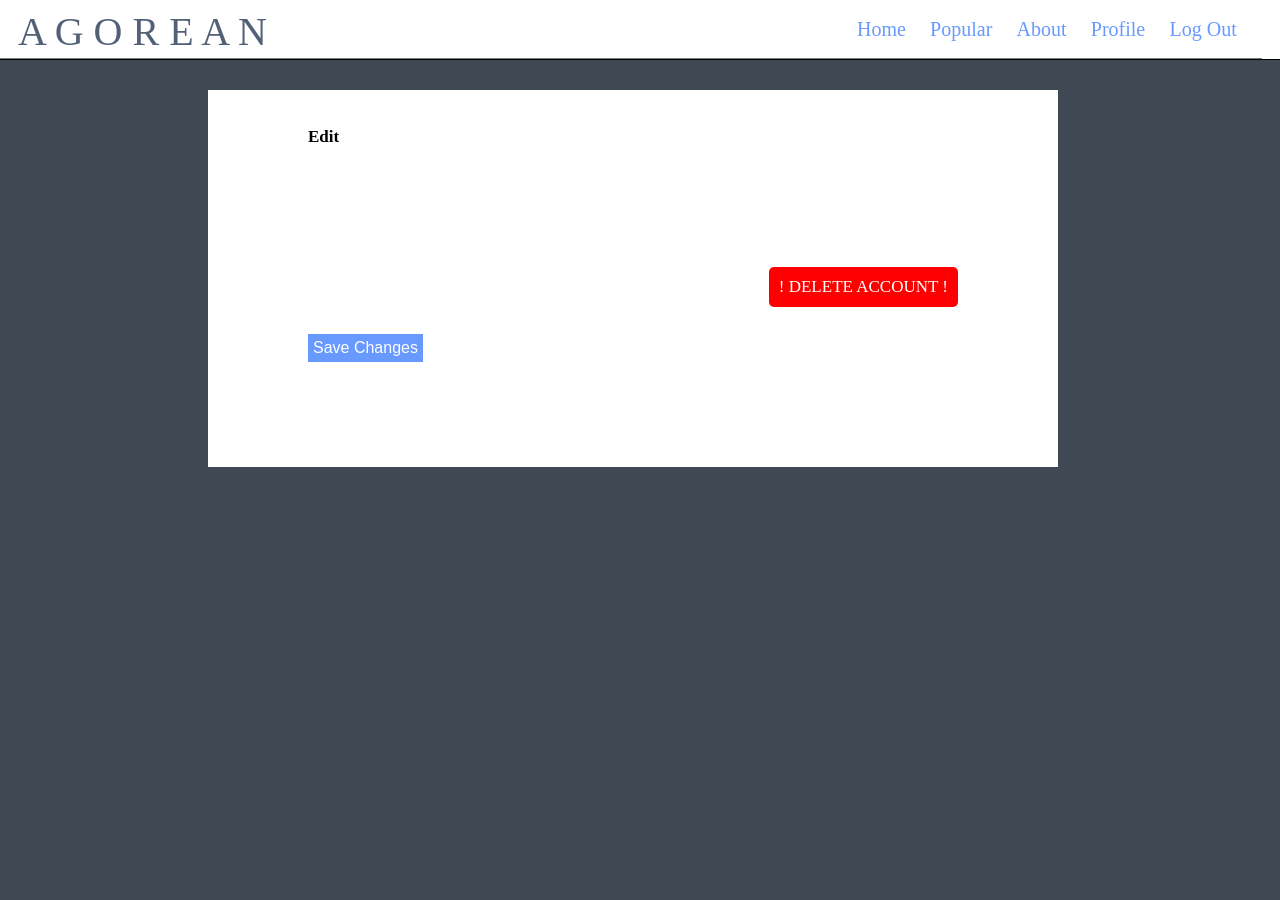
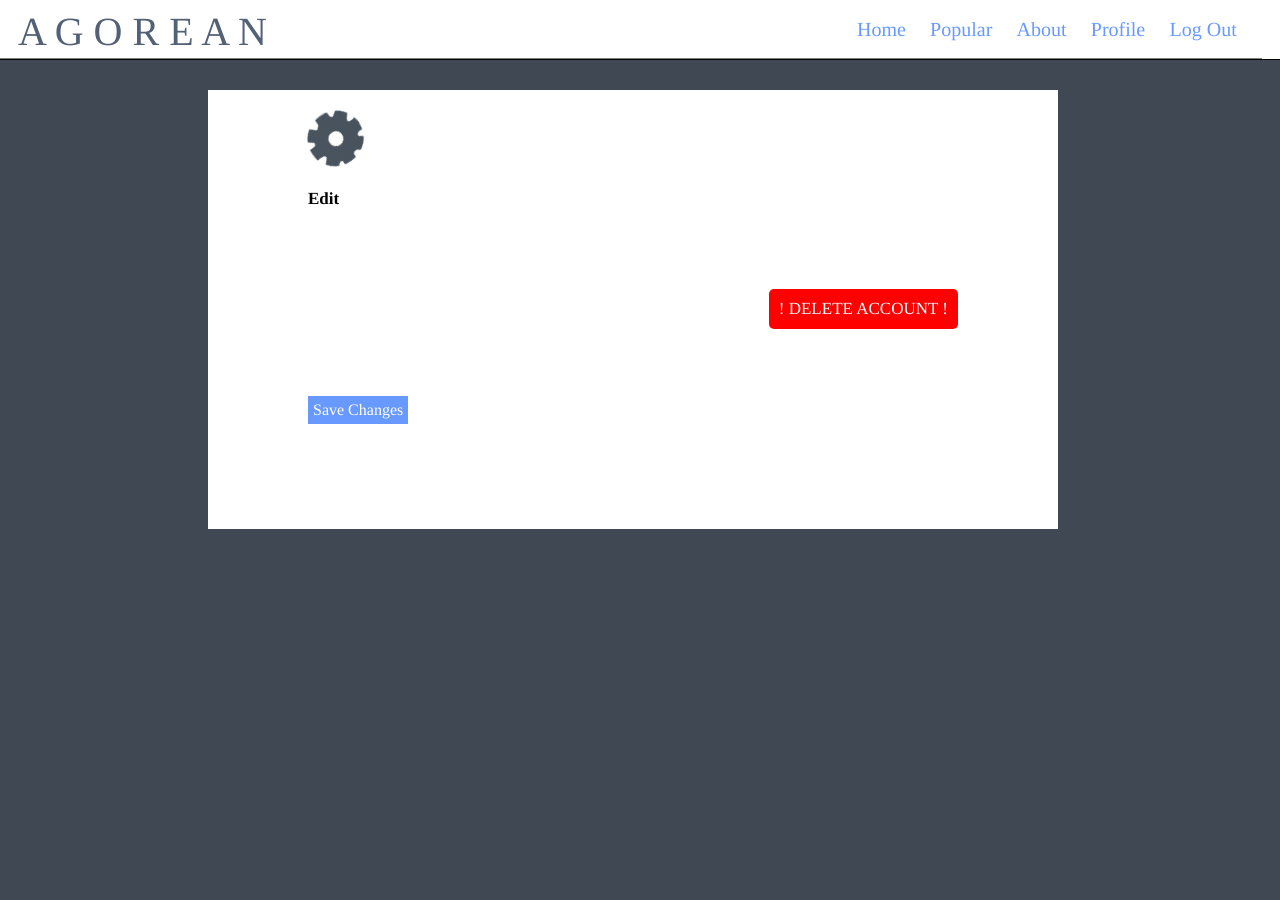
Before and after one commit to acovian/Agorean, a Django app: template apps/user_app/templates/user_app/settings.html in a window 1280 px wide. Run offline with Django 3.2, Linux system fonts and the light colour scheme; the template is opened without the code that fills it, so the values that code supplies are empty; parts of the project's set-up code (start-up, migrations or seed data) failed here and were passed over.

```diff
--- a/apps/message_app/models.py
+++ b/apps/message_app/models.py
@@ -54,6 +54,12 @@ class CommentManager(models.Manager):
             comment = self.create_comment(data['comment'], message, user)
             return (True, comment)
 
+    def destroy_comment(self, comment_id):
+        comment_id = int(comment_id)
+        comment = Comment.objects.get(id=comment_id)
+        comment.delete()
+        return True
+
 class Comment(models.Model):
     comment = models.TextField()
     user = models.ForeignKey(User, on_delete=models.CASCADE)
--- a/apps/message_app/static/message_app/about.css
+++ b/apps/message_app/static/message_app/about.css
@@ -1,3 +1,7 @@
+*{
+  font-family: times;
+}
+
 #main{
   background-color: #404853;
   border-top-style: solid;
--- a/apps/message_app/static/message_app/edit.css
+++ b/apps/message_app/static/message_app/edit.css
@@ -1,5 +1,6 @@
 * {
   font-size: 17px;
+  font-family: times;
 }
 #main{
   background-color: #404853;
--- a/apps/message_app/static/message_app/index.css
+++ b/apps/message_app/static/message_app/index.css
@@ -1,8 +1,6 @@
-html, body{
-  height: 100%;
-}
 * {
   font-size: 17px;
+  font-family: times;
 }
 #main{
   background-color: #404853;
--- a/apps/message_app/static/message_app/navbar.css
+++ b/apps/message_app/static/message_app/navbar.css
@@ -1,4 +1,8 @@
 /* #2a363f */
+*{
+  font-family: times;
+}
+
 a{
   text-decoration: none;
 }
--- a/apps/message_app/static/message_app/popular.css
+++ b/apps/message_app/static/message_app/popular.css
@@ -1,9 +1,6 @@
-html, body{
-  height: 100%
-}
-
 * {
   font-size: 17px;
+  font-family: times;
 }
 #main{
   background-color: #404853;
--- a/apps/message_app/templates/message_app/about.html
+++ b/apps/message_app/templates/message_app/about.html
@@ -8,7 +8,9 @@
       <h1>About Agorean</h1>
       <img id="squid" class="bounce" src="../media/agorean_squid.jpg" alt="">
       <p>Agorean is a social media platform allowing users to share their stories with the world.</p>
-      <p>Put together with Python's Django framework, it was made to allow users to login and/or register to post stories, comment under stories, and like stories. The site also allows users to edit and delete their own posts.</p>
+      <p>Put together with Python's Django framework, it was made to allow users to login
+        and/or register to post stories, comment under stories, and like stories. The
+        site also allows users to edit and delete their own posts and comments.</p>
     </div>
   </div>
 {% endblock %}
--- a/apps/message_app/templates/message_app/navbar.html
+++ b/apps/message_app/templates/message_app/navbar.html
@@ -25,13 +25,13 @@
     {% block content %}
     {% endblock %}
     <script type="text/javascript">
-    window.onscroll = function() {myFunction()};
+    window.onscroll = function() {followMe()};
 
     var navbar = document.getElementById("navbar");
 
     var sticky = navbar.offsetTop;
 
-    function myFunction() {
+    function followMe() {
       if (window.pageYOffset > sticky) {
         navbar.classList.add("sticky");
       } else {
--- a/apps/message_app/templates/message_app/post.html
+++ b/apps/message_app/templates/message_app/post.html
@@ -34,7 +34,11 @@
   <div id = "comment">
     <hr>
     <a id = "commentuser" href = "{% url 'user_app:user' id=comment.user.id %}">{{comment.user.username}}</a>
-    {{comment.comment}}<br>
+    {{comment.comment}}
+    {% if comment.user.id == request.session.user.id %}
+      <a id="comment_delete" href="{% url 'message_app:delete_comment' comment.id %}">x</a>
+    {% endif %}
+    <br>
   </div>
   {% empty %}
     <p>0 Comments</p>
--- a/apps/message_app/urls.py
+++ b/apps/message_app/urls.py
@@ -8,6 +8,7 @@ urlpatterns = [
     url(r'^$', views.index, name='index'),
     url(r'^newmessage$', views.newmessage, name='newmessage'),
     url(r'^delete/(?P<message_id>\d+)/', views.delete, name='delete'),
+    url(r'^delete_comment/(?P<comment_id>\d+)/', views.delete_comment, name='delete_comment'),
     url(r'^edit/(?P<message_id>\d+)/', views.edit, name='edit'),
     url(r'^update_information(?P<message_id>\d+)/', views.update_information, name='update_information'),
     ###
--- a/apps/message_app/views.py
+++ b/apps/message_app/views.py
@@ -22,6 +22,10 @@ def delete(request, message_id):
     valid = Message.objects.destroy_message(message_id)
     return redirect(request.META.get('HTTP_REFERER'))
 
+def delete_comment(request, comment_id):
+    valid = Comment.objects.destroy_comment(comment_id)
+    return redirect(request.META.get('HTTP_REFERER'))
+
 def like(request, message_id):
     thing = request.session['user']
     user_id = thing['id']
@@ -42,7 +46,7 @@ def popular(request):
 
 def popularpage(request):
     context = {
-        'posts' : Message.objects.annotate(thing=Count('messagelikes')).order_by('-thing')
+        'posts' : Message.objects.annotate(thing=Count('messagelikes')).order_by('-thing')[:5]
     }
     return render(request, 'message_app/popular.html', context)
 
--- a/apps/user_app/static/user_app/settings.css
+++ b/apps/user_app/static/user_app/settings.css
@@ -4,6 +4,7 @@ html, body{
 
 * {
   font-size: 17px;
+  font-family: times;
 }
 #main{
   background-color: #404853;
@@ -23,9 +24,19 @@ html, body{
   width: 650px;
 }
 
-input{
-  border-style: none;
+#gear{
+  width: 55px;
+  border-radius: 100%;
+  -webkit-animation:spin 4s linear infinite;
+  animation:spin 4s linear infinite;
+}
+@keyframes spin { 100% { -webkit-transform: rotate(360deg); transform:rotate(360deg); }
+}
+
+.inputclass{
+  border: none;
   margin-bottom: 10px;
+  color: #404853;
 }
 
 #submit{
@@ -40,7 +51,7 @@ input{
 #delete_account{
   display: inline-block;
   float: right;
-  margin-top: -100px;
+  margin-top: -140px;
   background-color: red;
   padding: 10px;
   color: white;
--- a/apps/user_app/static/user_app/user.css
+++ b/apps/user_app/static/user_app/user.css
@@ -1,5 +1,5 @@
-html, body{
-  height: 100%;
+*{
+  font-family: times;
 }
 
 #main{
@@ -28,6 +28,7 @@ h3{
 #gear{
   display: inline;
   width: 15px;
+  border-radius: 100%;
   margin-top: 5px;
   -webkit-animation:spin 4s linear infinite;
   animation:spin 4s linear infinite;
--- a/apps/user_app/templates/user_app/settings.html
+++ b/apps/user_app/templates/user_app/settings.html
@@ -6,15 +6,17 @@
 
     <div id="main">
 
+
       <div id="main_body">
+        <img id="gear" src="/media/gear.jpg" alt="">
         <h3>Edit {{user.username}}</h3>
         <form id="edit_form" action="{% url 'user_app:update_information' user.id %}" method="post">
           {% csrf_token %}
-          <input type="text" name="username" value="{{user.username}}"><br>
-          <input type="text" name="first_name" value="{{user.first_name}}"><br>
-          <input type="text" name="last_name" value="{{user.last_name}}"><br>
-          <input type="email" name="email" value="{{user.email}}"><br>
-          <input type="password" name="password" value="{{user.password}}"><br>
+          <input type="text" class="inputclass" name="username" value="{{user.username}}"><br>
+          <input type="text" class="inputclass" name="first_name" value="{{user.first_name}}"><br>
+          <input type="text" class="inputclass" name="last_name" value="{{user.last_name}}"><br>
+          <input type="email" class="inputclass" name="email" value="{{user.email}}"><br>
+          <input type="password" class="inputclass" name="password" value="{{user.password}}"><br>
           <input id="submit" type="submit" name="" value="Save Changes">
         </form>
         <a id="delete_account" href="{% url 'user_app:delete' user.id %}">! DELETE ACCOUNT !</a>
```
Also changed, not shown: apps/message_app/static/message_app/post.css (+11 -0 lines), apps/user_app/static/user_app/index.css (+5 -2 lines), db.sqlite3.
